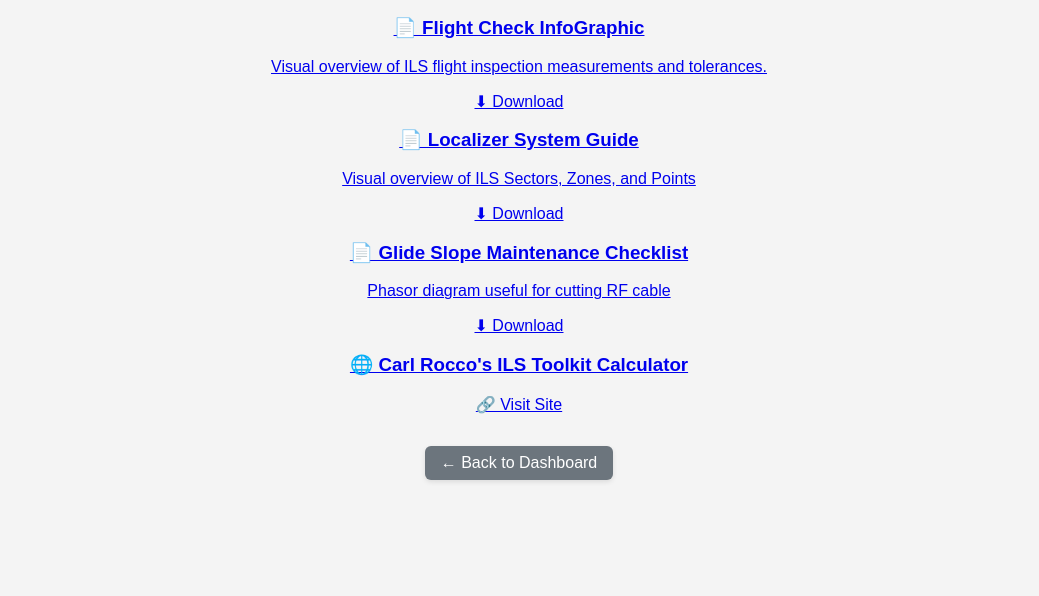
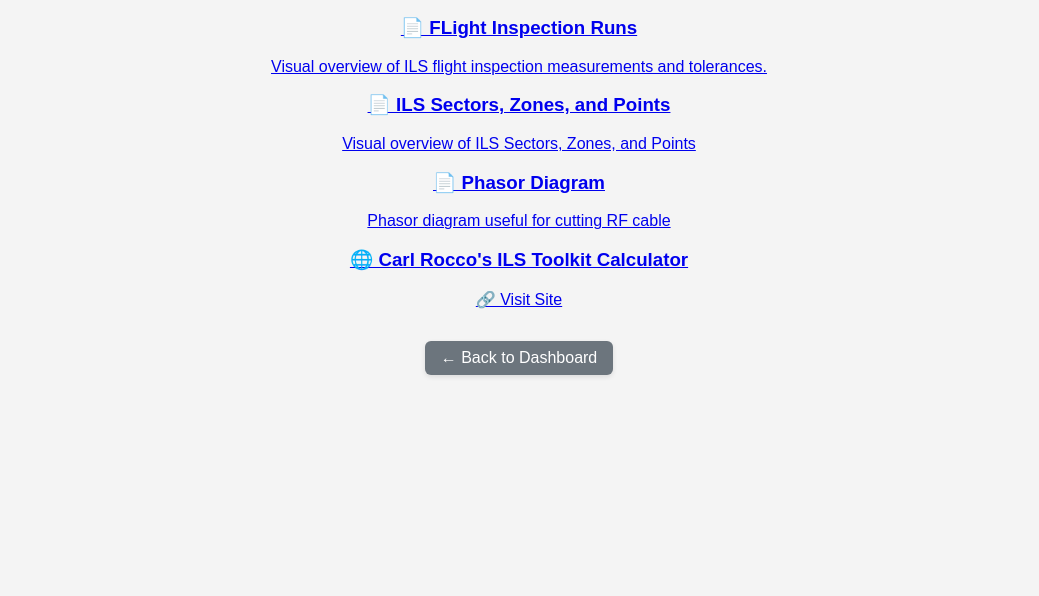
Before and after one commit to ArtofNAVAIDs/simulations, a plain HTML site: page resources/index.html in a window 1280 px wide. Shown: the part 83-679 px from the top of the page, without its empty margins (121-1160 px from the left). Drawn offline with Linux system fonts and the light colour scheme.

Commit message:
Update index.html

```diff
--- a/resources/index.html
+++ b/resources/index.html
@@ -89,29 +89,26 @@
 <!-- PDF Resource Card 1 -->
 <div class="card">
   <a href="AoN_FlightCheckInfoGraphic_v3.pdf" target="_blank" rel="noopener noreferrer">
-    <h3>📄 Flight Check InfoGraphic</h3>
+    <h3>📄 FLight Inspection Runs</h3>
     <p>Visual overview of ILS flight inspection measurements and tolerances.</p>
   </a>
-  <a href="AoN_FlightCheckInfoGraphic_v3.pdf" download class="button" style="margin-top: 10px;">⬇ Download</a>
-</div>
+  </div>
 
 <!-- PDF Resource Card 2 -->
 <div class="card">
   <a href="AoN_SectorsZonesPoints_v3.pdf" target="_blank" rel="noopener noreferrer">
-    <h3>📄 Localizer System Guide</h3>
+    <h3>📄 ILS Sectors, Zones, and Points</h3>
     <p>Visual overview of ILS Sectors, Zones, and Points</p>
   </a>
-  <a href="AoN_SectorsZonesPoints_v3.pdf" download class="button" style="margin-top: 10px;">⬇ Download</a>
-</div>
+  </div>
 
 <!-- PDF Resource Card 3 -->
 <div class="card">
   <a href="AoN_PhaserDiagram_v3.pdf" target="_blank" rel="noopener noreferrer">
-    <h3>📄 Glide Slope Maintenance Checklist</h3>
+    <h3>📄 Phasor Diagram</h3>
     <p>Phasor diagram useful for cutting RF cable</p>
   </a>
-  <a href="AoN_PhaserDiagram_v3.pdf" download class="button" style="margin-top: 10px;">⬇ Download</a>
-</div>
+  </div>
 
 <div class="card">
   <a href="http://electronicsimulations.com/ilstoolkit/startScreen.html" target="_blank" rel="noopener noreferrer">
```
